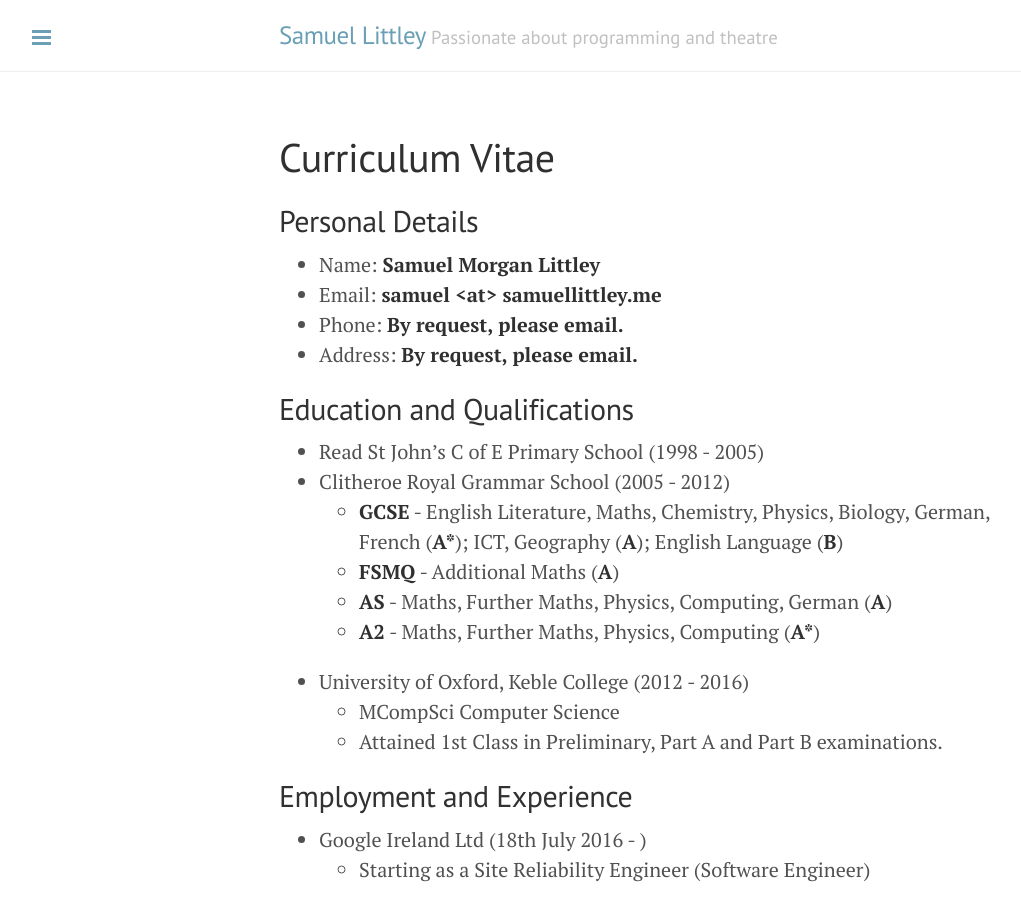
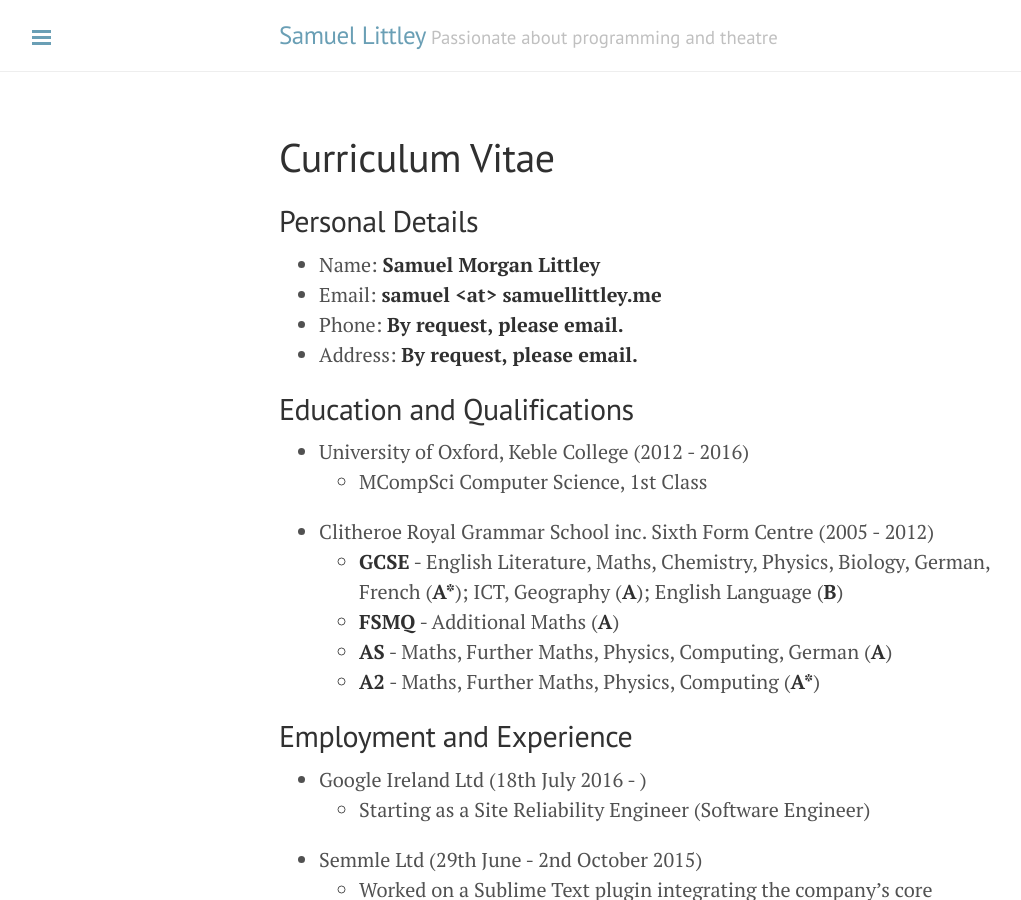
Before and after one commit to toastwaffle/toastwaffle.github.io, a Jekyll site: the page built from cv.markdown, in a window 1280 px wide and 900 px high. Shown: the whole window, without its empty margins (1-1022 px from the left). Built offline with Jekyll 4.4.1, drawn with Linux system fonts in a browser that asks for light colours.

Commit message:
Update cv.markdown

```diff
--- a/cv.markdown
+++ b/cv.markdown
@@ -12,15 +12,13 @@ title: Curriculum Vitae
 
 ## Education and Qualifications
 
- * Read St John's C of E Primary School (1998 - 2005)
- * Clitheroe Royal Grammar School (2005 - 2012)
+ * University of Oxford, Keble College (2012 - 2016)
+     - MCompSci Computer Science, 1st Class
+ * Clitheroe Royal Grammar School inc. Sixth Form Centre (2005 - 2012)
      - __GCSE__ - English Literature, Maths, Chemistry, Physics, Biology, German, French (__A\*__); ICT, Geography (__A__); English Language (__B__)
      - __FSMQ__ - Additional Maths (__A__)
      - __AS__ - Maths, Further Maths, Physics, Computing, German (__A__)
      - __A2__ - Maths, Further Maths, Physics, Computing (__A\*__)
- * University of Oxford, Keble College (2012 - 2016)
-     - MCompSci Computer Science
-     - Attained 1st Class in Preliminary, Part A and Part B examinations.
 
 ## Employment and Experience
 
```
